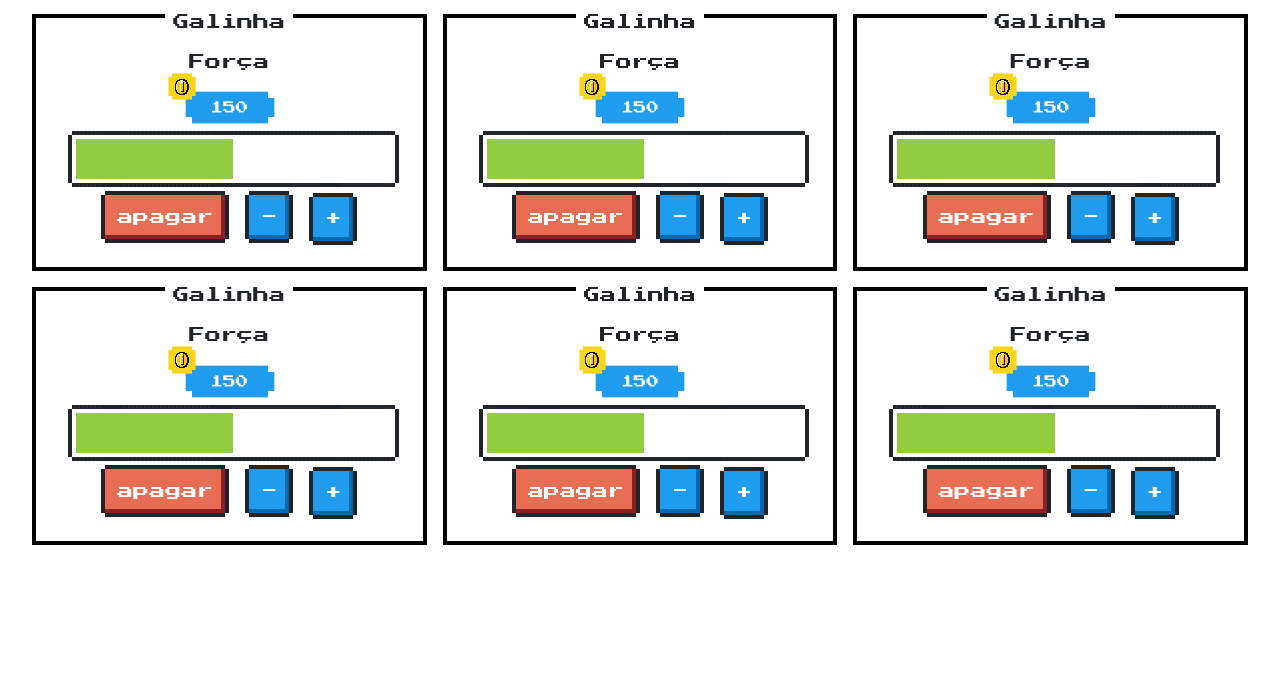
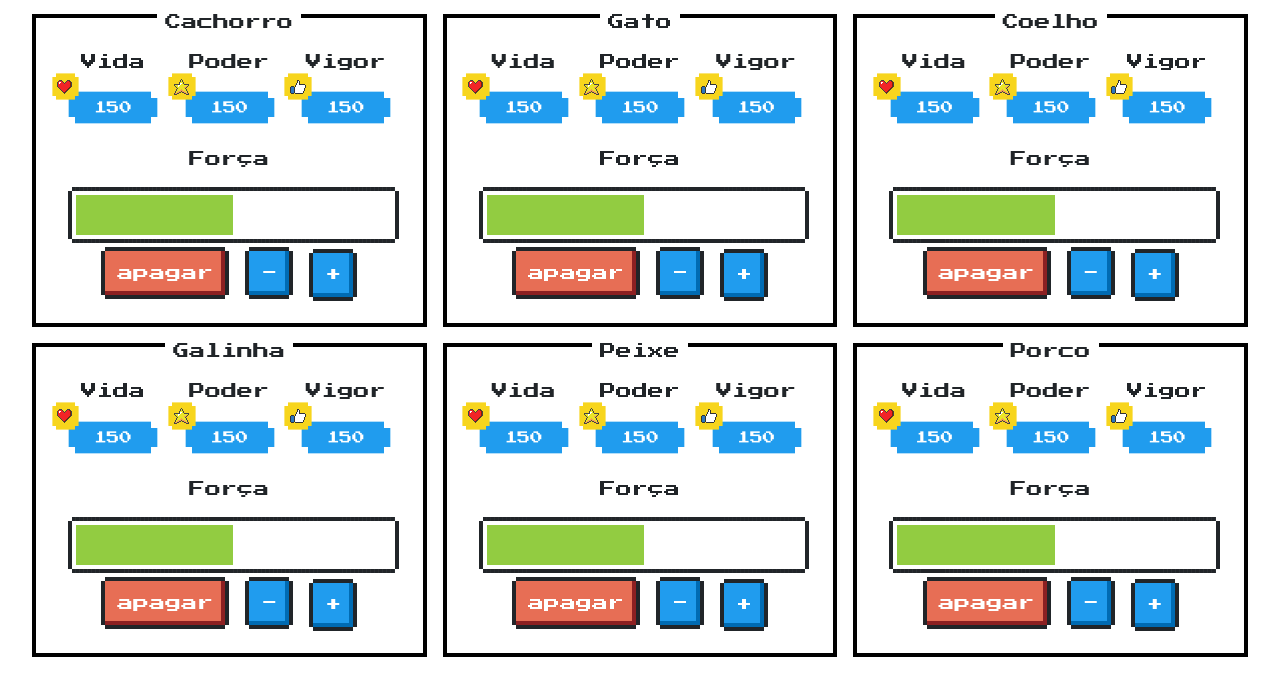
Before and after one commit to ThierryNathan/Projeto2, a plain HTML site: page index.html in a window 1280 px wide. Shown: the part 74-770 px from the top of the page. Drawn offline with nearby package versions, Linux system fonts and the light colour scheme.

Commit message:
Update animals

```diff
--- a/assets/css/style.css
+++ b/assets/css/style.css
@@ -10,3 +10,9 @@ body
     grid-template-columns: repeat(auto-fill, minmax(350px, 1fr));
     gap: 1rem;
 }
+
+.container {
+    display: flex;
+    justify-content: space-between;
+    margin-bottom: 1rem;
+}
--- a/index.html
+++ b/index.html
@@ -13,94 +13,242 @@
     <title>Animais do Bicho</title>
 </head>
 
-
-
 <body>
 
     <h1>Jogo do Bicho</h1>
     <section id="lista-de-animais">
         <div class="nes-container with-title is-centered">
-            <p class="title">Galinha</p>
-            <p>Força</p>
+            <p class="title">Cachorro</p>
+
+            <div class = "container">
+            <div class="life-container">
+                <p>Vida</p>
                 <a href="#" class="nes-badge is-icon">
-                <span class="is-warning"><i class="nes-icon coin is-small"></i></span>
+                <span class="is-warning"><i class="nes-icon heart is-small"></i></span>
                 <span class="is-primary">150</span>
                 </a>
+            </div>
+
+            <div class="special-container">
+                <p>Poder</p>
+                <a href="#" class="nes-badge is-icon">
+                <span class="is-warning"><i class="nes-icon star is-small"></i></span>
+                <span class="is-primary">150</span>
+                </a>
+            </div>
+
+            <div class="stamina-container">
+                <p>Vigor</p>
+                <a href="#" class="nes-badge is-icon">
+                <span class="is-warning"><i class="nes-icon like is-small"></i></span>
+                <span class="is-primary">150</span>
+                </a>
+            </div>
+            </div>
+
+            <p>Força</p>
             <progress class="nes-progress is-success" value="50" max="100"></progress>
 
+            <!-- Esta seção só será exibida no momento em que o usuário clicar no botão de editar ou durante a criação de um novo animal. -->
             <button type="button" class="nes-btn is-error">apagar</button>
             <button type="button" class="nes-btn is-primary">-</button>
             <button type="button" class="nes-btn is-primary">+</button>
+
+        </div>
+
+        <div class="nes-container with-title is-centered">
+            <p class="title">Gato</p>
+
+            <div class = "container">
+            <div class="life-container">
+                <p>Vida</p>
+                <a href="#" class="nes-badge is-icon">
+                <span class="is-warning"><i class="nes-icon heart is-small"></i></span>
+                <span class="is-primary">150</span>
+                </a>
+            </div>
+
+            <div class="special-container">
+                <p>Poder</p>
+                <a href="#" class="nes-badge is-icon">
+                <span class="is-warning"><i class="nes-icon star is-small"></i></span>
+                <span class="is-primary">150</span>
+                </a>
+            </div>
+
+            <div class="stamina-container">
+                <p>Vigor</p>
+                <a href="#" class="nes-badge is-icon">
+                <span class="is-warning"><i class="nes-icon like is-small"></i></span>
+                <span class="is-primary">150</span>
+                </a>
+            </div>
+            </div>
+
+            <p>Força</p>
+            <progress class="nes-progress is-success" value="50" max="100"></progress>
+
+            <!-- Esta seção só será exibida no momento em que o usuário clicar no botão de editar ou durante a criação de um novo animal. -->
+            <button type="button" class="nes-btn is-error">apagar</button>
+            <button type="button" class="nes-btn is-primary">-</button>
+            <button type="button" class="nes-btn is-primary">+</button>
+
+        </div>
+
+        <div class="nes-container with-title is-centered">
+            <p class="title">Coelho</p>
+
+            <div class = "container">
+            <div class="life-container">
+                <p>Vida</p>
+                <a href="#" class="nes-badge is-icon">
+                <span class="is-warning"><i class="nes-icon heart is-small"></i></span>
+                <span class="is-primary">150</span>
+                </a>
+            </div>
+
+            <div class="special-container">
+                <p>Poder</p>
+                <a href="#" class="nes-badge is-icon">
+                <span class="is-warning"><i class="nes-icon star is-small"></i></span>
+                <span class="is-primary">150</span>
+                </a>
+            </div>
+
+            <div class="stamina-container">
+                <p>Vigor</p>
+                <a href="#" class="nes-badge is-icon">
+                <span class="is-warning"><i class="nes-icon like is-small"></i></span>
+                <span class="is-primary">150</span>
+                </a>
+            </div>
+            </div>
+
+            <p>Força</p>
+            <progress class="nes-progress is-success" value="50" max="100"></progress>
+
+            <!-- Esta seção só será exibida no momento em que o usuário clicar no botão de editar ou durante a criação de um novo animal. -->
+            <button type="button" class="nes-btn is-error">apagar</button>
+            <button type="button" class="nes-btn is-primary">-</button>
+            <button type="button" class="nes-btn is-primary">+</button>
+
         </div>
 
         <div class="nes-container with-title is-centered">
             <p class="title">Galinha</p>
-            <p>Força</p>
+
+            <div class = "container">
+            <div class="life-container">
+                <p>Vida</p>
                 <a href="#" class="nes-badge is-icon">
-                <span class="is-warning"><i class="nes-icon coin is-small"></i></span>
+                <span class="is-warning"><i class="nes-icon heart is-small"></i></span>
                 <span class="is-primary">150</span>
                 </a>
+            </div>
+
+            <div class="special-container">
+                <p>Poder</p>
+                <a href="#" class="nes-badge is-icon">
+                <span class="is-warning"><i class="nes-icon star is-small"></i></span>
+                <span class="is-primary">150</span>
+                </a>
+            </div>
+
+            <div class="stamina-container">
+                <p>Vigor</p>
+                <a href="#" class="nes-badge is-icon">
+                <span class="is-warning"><i class="nes-icon like is-small"></i></span>
+                <span class="is-primary">150</span>
+                </a>
+            </div>
+            </div>
+
+            <p>Força</p>
             <progress class="nes-progress is-success" value="50" max="100"></progress>
 
+            <!-- Esta seção só será exibida no momento em que o usuário clicar no botão de editar ou durante a criação de um novo animal. -->
             <button type="button" class="nes-btn is-error">apagar</button>
             <button type="button" class="nes-btn is-primary">-</button>
             <button type="button" class="nes-btn is-primary">+</button>
+
         </div>
 
         <div class="nes-container with-title is-centered">
-            <p class="title">Galinha</p>
-            <p>Força</p>
+            <p class="title">Peixe</p>
+
+            <div class = "container">
+            <div class="life-container">
+                <p>Vida</p>
                 <a href="#" class="nes-badge is-icon">
-                <span class="is-warning"><i class="nes-icon coin is-small"></i></span>
+                <span class="is-warning"><i class="nes-icon heart is-small"></i></span>
                 <span class="is-primary">150</span>
                 </a>
+            </div>
+
+            <div class="special-container">
+                <p>Poder</p>
+                <a href="#" class="nes-badge is-icon">
+                <span class="is-warning"><i class="nes-icon star is-small"></i></span>
+                <span class="is-primary">150</span>
+                </a>
+            </div>
+
+            <div class="stamina-container">
+                <p>Vigor</p>
+                <a href="#" class="nes-badge is-icon">
+                <span class="is-warning"><i class="nes-icon like is-small"></i></span>
+                <span class="is-primary">150</span>
+                </a>
+            </div>
+            </div>
+
+            <p>Força</p>
             <progress class="nes-progress is-success" value="50" max="100"></progress>
 
+            <!-- Esta seção só será exibida no momento em que o usuário clicar no botão de editar ou durante a criação de um novo animal. -->
             <button type="button" class="nes-btn is-error">apagar</button>
             <button type="button" class="nes-btn is-primary">-</button>
             <button type="button" class="nes-btn is-primary">+</button>
+
         </div>
 
         <div class="nes-container with-title is-centered">
-            <p class="title">Galinha</p>
-            <p>Força</p>
+            <p class="title">Porco</p>
+
+            <div class = "container">
+            <div class="life-container">
+                <p>Vida</p>
                 <a href="#" class="nes-badge is-icon">
-                <span class="is-warning"><i class="nes-icon coin is-small"></i></span>
+                <span class="is-warning"><i class="nes-icon heart is-small"></i></span>
                 <span class="is-primary">150</span>
                 </a>
+            </div>
+
+            <div class="special-container">
+                <p>Poder</p>
+                <a href="#" class="nes-badge is-icon">
+                <span class="is-warning"><i class="nes-icon star is-small"></i></span>
+                <span class="is-primary">150</span>
+                </a>
+            </div>
+
+            <div class="stamina-container">
+                <p>Vigor</p>
+                <a href="#" class="nes-badge is-icon">
+                <span class="is-warning"><i class="nes-icon like is-small"></i></span>
+                <span class="is-primary">150</span>
+                </a>
+            </div>
+            </div>
+
+            <p>Força</p>
             <progress class="nes-progress is-success" value="50" max="100"></progress>
 
+            <!-- Esta seção só será exibida no momento em que o usuário clicar no botão de editar ou durante a criação de um novo animal. -->
             <button type="button" class="nes-btn is-error">apagar</button>
             <button type="button" class="nes-btn is-primary">-</button>
             <button type="button" class="nes-btn is-primary">+</button>
-        </div>
 
-        <div class="nes-container with-title is-centered">
-            <p class="title">Galinha</p>
-            <p>Força</p>
-            <a href="#" class="nes-badge is-icon">
-                <span class="is-warning"><i class="nes-icon coin is-small"></i></span>
-                <span class="is-primary">150</span>
-            </a>
-            <progress class="nes-progress is-success" value="50" max="100"></progress>
-
-            <button type="button" class="nes-btn is-error">apagar</button>
-            <button type="button" class="nes-btn is-primary">-</button>
-            <button type="button" class="nes-btn is-primary">+</button>
-        </div>
-
-        <div class="nes-container with-title is-centered">
-            <p class="title">Galinha</p>
-            <p>Força</p>
-            <a href="#" class="nes-badge is-icon">
-                <span class="is-warning"><i class="nes-icon coin is-small"></i></span>
-                <span class="is-primary">150</span>
-            </a>
-            <progress class="nes-progress is-success" value="50" max="100"></progress>
-
-            <button type="button" class="nes-btn is-error">apagar</button>
-            <button type="button" class="nes-btn is-primary">-</button>
-            <button type="button" class="nes-btn is-primary">+</button>
         </div>
     </section>
 
```
Lines whose indentation alone changed are shown as unchanged.
